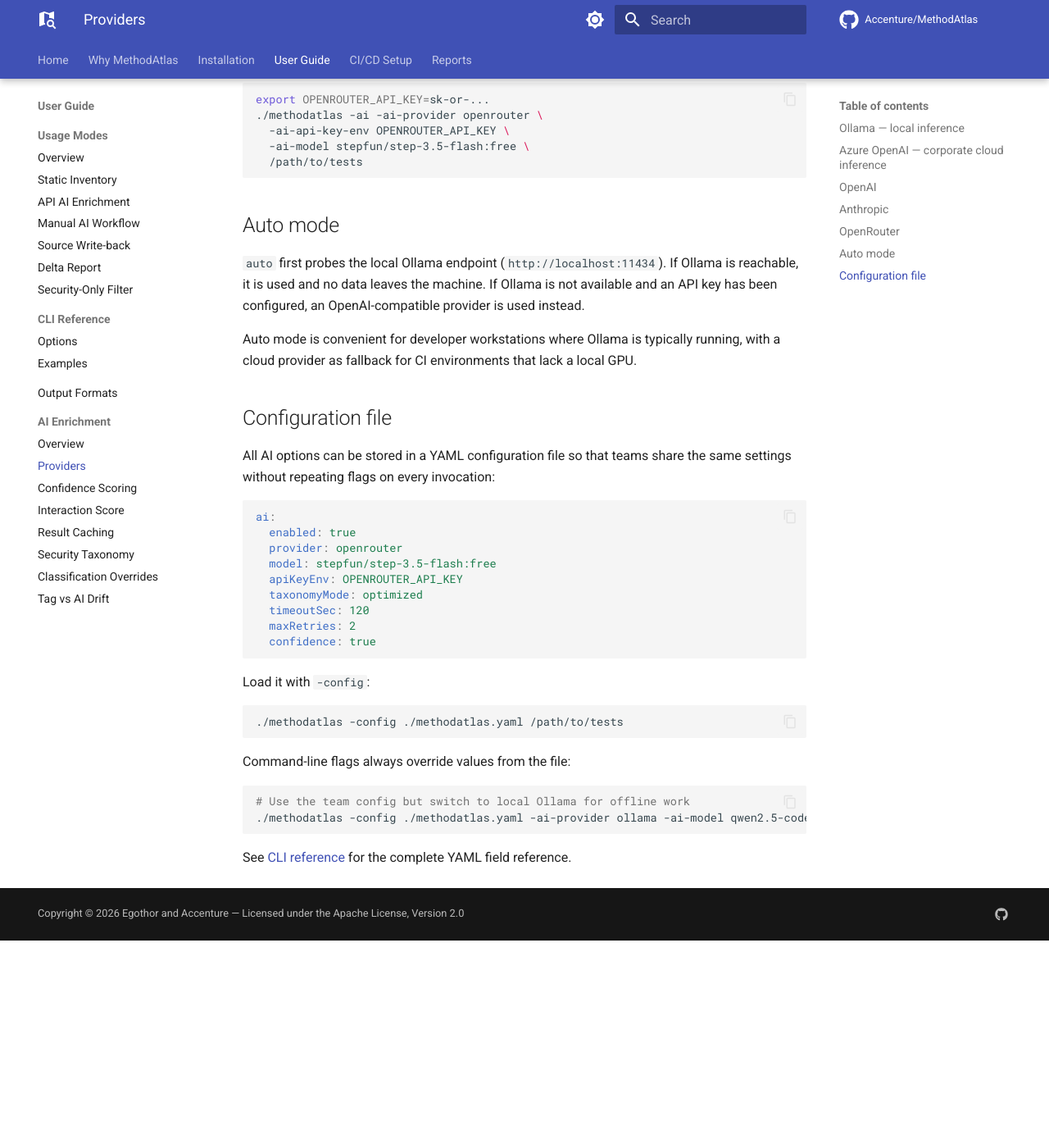
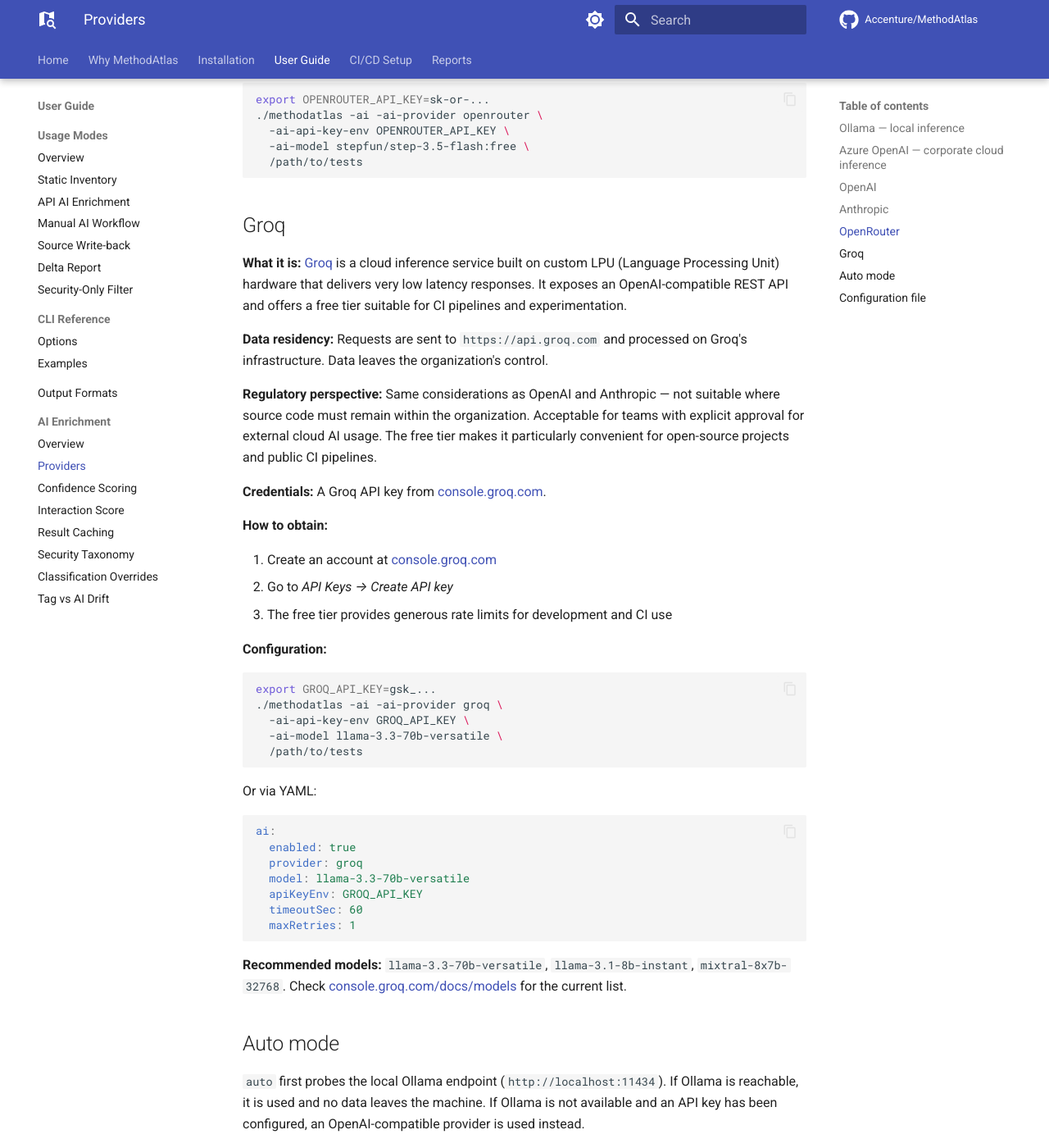
Before and after one commit to Accenture/MethodAtlas, an MkDocs documentation site: the page built from docs/ai/providers.md, in a window 1280 px wide and 1400 px high, scrolled down 4302 px. Shown: the whole window at 82% size. Built offline with MkDocs 1.6.1 and Material for MkDocs 9.7.7, drawn with Linux system fonts in a browser that asks for light colours; comment, search, counter and statistics services are not loaded; before the commit the page ends 5449 px from its top, so only the background shows below that.

Commit message:
feat(ai): add Groq as a supported AI provider
Groq exposes an OpenAI-compatible REST API served by custom LPU hardware,
making it a fast, free-tier-friendly alternative for CI pipelines. Reuses
OpenAiCompatibleClient with base URL https://api.groq.com/openai.

- AiProvider: new GROQ constant with Javadoc
- AiOptions.Builder: GROQ default base URL
- AiProviderFactory: GROQ -> OpenAiCompatibleClient with key availability check
- YamlConfig, cli-reference.md: groq added to provider lists
- docs/ai/providers.md: new Groq section with setup instructions
- AiProviderFactoryTest: two new tests (available / unavailable)

````diff
--- a/docs/ai/providers.md
+++ b/docs/ai/providers.md
@@ -155,6 +155,46 @@
   /path/to/tests
 ```
 
+## Groq
+
+**What it is:** [Groq](https://groq.com/) is a cloud inference service built on custom LPU (Language Processing Unit) hardware that delivers very low latency responses. It exposes an OpenAI-compatible REST API and offers a free tier suitable for CI pipelines and experimentation.
+
+**Data residency:** Requests are sent to `https://api.groq.com` and processed on Groq's infrastructure. Data leaves the organization's control.
+
+**Regulatory perspective:** Same considerations as OpenAI and Anthropic — not suitable where source code must remain within the organization. Acceptable for teams with explicit approval for external cloud AI usage. The free tier makes it particularly convenient for open-source projects and public CI pipelines.
+
+**Credentials:** A Groq API key from [console.groq.com](https://console.groq.com/).
+
+**How to obtain:**
+
+1. Create an account at [console.groq.com](https://console.groq.com/)
+2. Go to *API Keys → Create API key*
+3. The free tier provides generous rate limits for development and CI use
+
+**Configuration:**
+
+```bash
+export GROQ_API_KEY=gsk_...
+./methodatlas -ai -ai-provider groq \
+  -ai-api-key-env GROQ_API_KEY \
+  -ai-model llama-3.3-70b-versatile \
+  /path/to/tests
+```
+
+Or via YAML:
+
+```yaml
+ai:
+  enabled: true
+  provider: groq
+  model: llama-3.3-70b-versatile
+  apiKeyEnv: GROQ_API_KEY
+  timeoutSec: 60
+  maxRetries: 1
+```
+
+**Recommended models:** `llama-3.3-70b-versatile`, `llama-3.1-8b-instant`, `mixtral-8x7b-32768`. Check [console.groq.com/docs/models](https://console.groq.com/docs/models) for the current list.
+
 ## Auto mode
 
 `auto` first probes the local Ollama endpoint (`http://localhost:11434`). If Ollama is reachable, it is used and no data leaves the machine. If Ollama is not available and an API key has been configured, an OpenAI-compatible provider is used instead.
````
Also changed, not shown: docs/cli-reference.md (+3 -1 lines), 5 other files.
